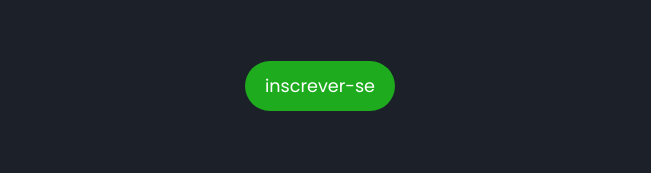
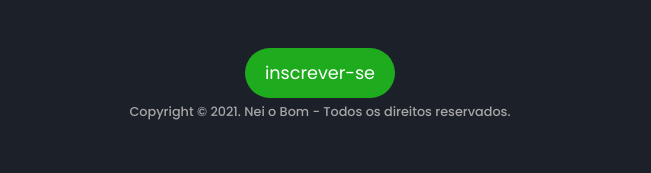
Before and after one commit to NeioBomAtk/formulario-treinamento, a plain HTML site: page index.html in a window 1280 px wide. Shown: the part 627-800 px from the top of the page, 0-651 px from the left. Drawn offline with Linux system fonts and the light colour scheme.

Commit message:
commit
implantando rodapé

```diff
--- a/index.html
+++ b/index.html
@@ -39,6 +39,9 @@
             </label>
             <input type="submit" value="inscrever-se">
         </form>
+        <div class="footer">
+            <span>Copyright &copy; 2021. Nei o Bom - Todos os direitos reservados.</span>
+        </div>
     </main>
     <section class="images">
         <img src="img/t5tnb0n0.svg" alt="Móvel">
--- a/style.css
+++ b/style.css
@@ -118,3 +118,9 @@ section.images .circle{
     clip-path: circle(40% at right 80%);
     z-index: -1;
 }
+.footer span{
+    color: rgba(166, 166, 166);
+    font-size: 0.8rem;
+    text-align: center;
+
+}
```
